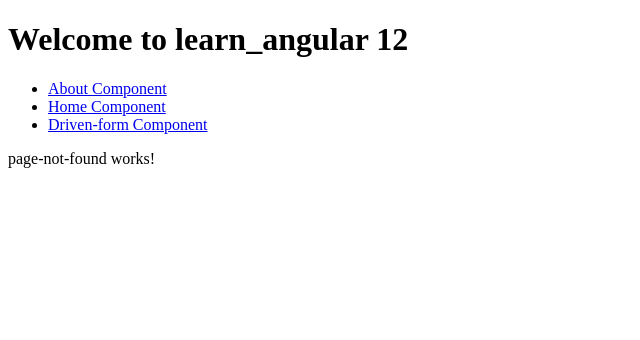
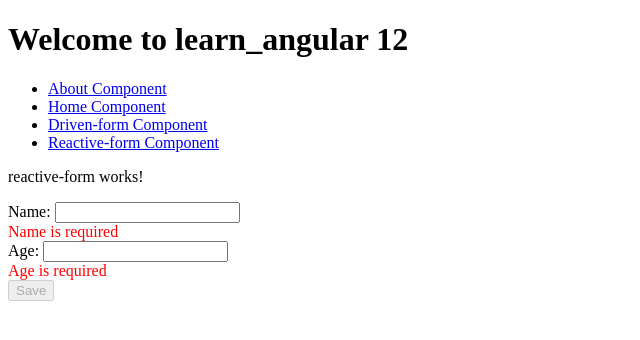
Before and after one commit to congtm20/Angular12, an Angular app: page /reactive-form in a window 1280 px wide. Shown: the top 340 px of the page, without its empty margins (0-640 px from the left). Built offline with nearby package versions, Linux system fonts and the light colour scheme.

Commit message:
ReactiveForm - Template

```diff
--- a/src/app/app-routing.module.ts
+++ b/src/app/app-routing.module.ts
@@ -4,11 +4,13 @@ import { AboutComponent } from './about/about.component';
 import { HomeComponent } from './home/home.component';
 import { RouterModule, Routes } from '@angular/router';
 import { DrivenFormComponent } from './driven-form/driven-form.component';
+import { ReactiveFormComponent } from './reactive-form/reactive-form.component';
 
 const routes: Routes = [
   { path: 'about', component: AboutComponent },
   { path: 'home', component: HomeComponent },
   { path: 'driven-form', component: DrivenFormComponent },
+  { path: 'reactive-form', component: ReactiveFormComponent },
   { path: '', component: HomeComponent },
   { path: '**', component: PageNotFoundComponent },  // Wildcard route for a 404 page
 ];
--- a/src/app/app.component.html
+++ b/src/app/app.component.html
@@ -6,6 +6,7 @@
     <li><a routerLink="/about" routerLinkActive="active">About Component</a></li>
     <li><a routerLink="/home" routerLinkActive="active">Home Component</a></li>
     <li><a routerLink="/driven-form" routerLinkActive="active">Driven-form Component</a></li>
+    <li><a routerLink="/reactive-form" routerLinkActive="active">Reactive-form Component</a></li>
   </ul>
 </nav>
 <!-- The routed views render in the <router-outlet>-->
--- a/src/app/app.module.ts
+++ b/src/app/app.module.ts
@@ -1,4 +1,5 @@
 import { NgModule } from '@angular/core';
+import { ReactiveFormsModule } from '@angular/forms';
 import { BrowserModule } from '@angular/platform-browser';
 
 import { AppRoutingModule } from './app-routing.module';
@@ -10,9 +11,10 @@ import { OnSalePipe } from './Pipes/on-sale.pipe';
 import { PageNotFoundComponent } from './page-not-found/page-not-found.component';
 import { HighlightDirective } from './Directives/highlight.directive';
 import { DrivenFormComponent } from './driven-form/driven-form.component';
+import { ReactiveFormComponent } from './reactive-form/reactive-form.component';
 @NgModule({
-  declarations: [AppComponent, HomeComponent, AboutComponent, OnSalePipe, PageNotFoundComponent, HighlightDirective, DrivenFormComponent],
-  imports: [BrowserModule, AppRoutingModule, FormsModule],
+  declarations: [AppComponent, HomeComponent, AboutComponent, OnSalePipe, PageNotFoundComponent, HighlightDirective, DrivenFormComponent, ReactiveFormComponent],
+  imports: [BrowserModule, AppRoutingModule, FormsModule,ReactiveFormsModule],
   providers: [],
   bootstrap: [AppComponent],
 })
--- /dev/null
+++ b/src/app/reactive-form/reactive-form.component.html
@@ -0,0 +1,15 @@
+<p>reactive-form works!</p>
+<form [formGroup]="formData2" (ngSubmit)="onSubmit()">
+    Name: <input type="text" formControlName="name" />
+    <br />
+    <div *ngIf="!formData2.controls.name.valid" style="color: red;"> Name is required</div>
+    <label>
+        Age: <input type="text" formControlName="age" />
+        <br />
+        <div *ngIf="!formData2.controls.age.valid" style="color: red;"> Age is required</div>
+    </label>
+
+    <button type="submit" [disabled]="!formData2.valid">
+        Save
+    </button>
+</form>
--- /dev/null
+++ b/src/app/reactive-form/reactive-form.component.ts
@@ -0,0 +1,29 @@
+import { Component, OnInit } from '@angular/core';
+import { FormBuilder, FormControl, FormGroup, Validators } from '@angular/forms';
+import { CommonService } from '../Services/common.service';
+
+@Component({
+  selector: 'app-reactive-form',
+  templateUrl: './reactive-form.component.html',
+  styleUrls: ['./reactive-form.component.scss']
+})
+export class ReactiveFormComponent implements OnInit {
+  // public formData: FormGroup = new FormGroup({
+  //   name: new FormControl(''),
+  //   age: new FormControl(''),
+  // }) ;
+  public formData2 = this.formBuider.group({
+    name:['',Validators.required],
+    age:['',Validators.required]
+  })
+  constructor(private common: CommonService, private formBuider: FormBuilder) { }
+
+  ngOnInit(): void {
+
+  }
+  public onSubmit(){
+    // console.log('Name = ', this.formData.value);
+    this.common.submitData(this.formData2.value);
+  }
+
+}
```
Also changed, not shown: src/app/reactive-form/reactive-form.component.scss (added), 1 other file (tests, documents, lock files or other folders).
